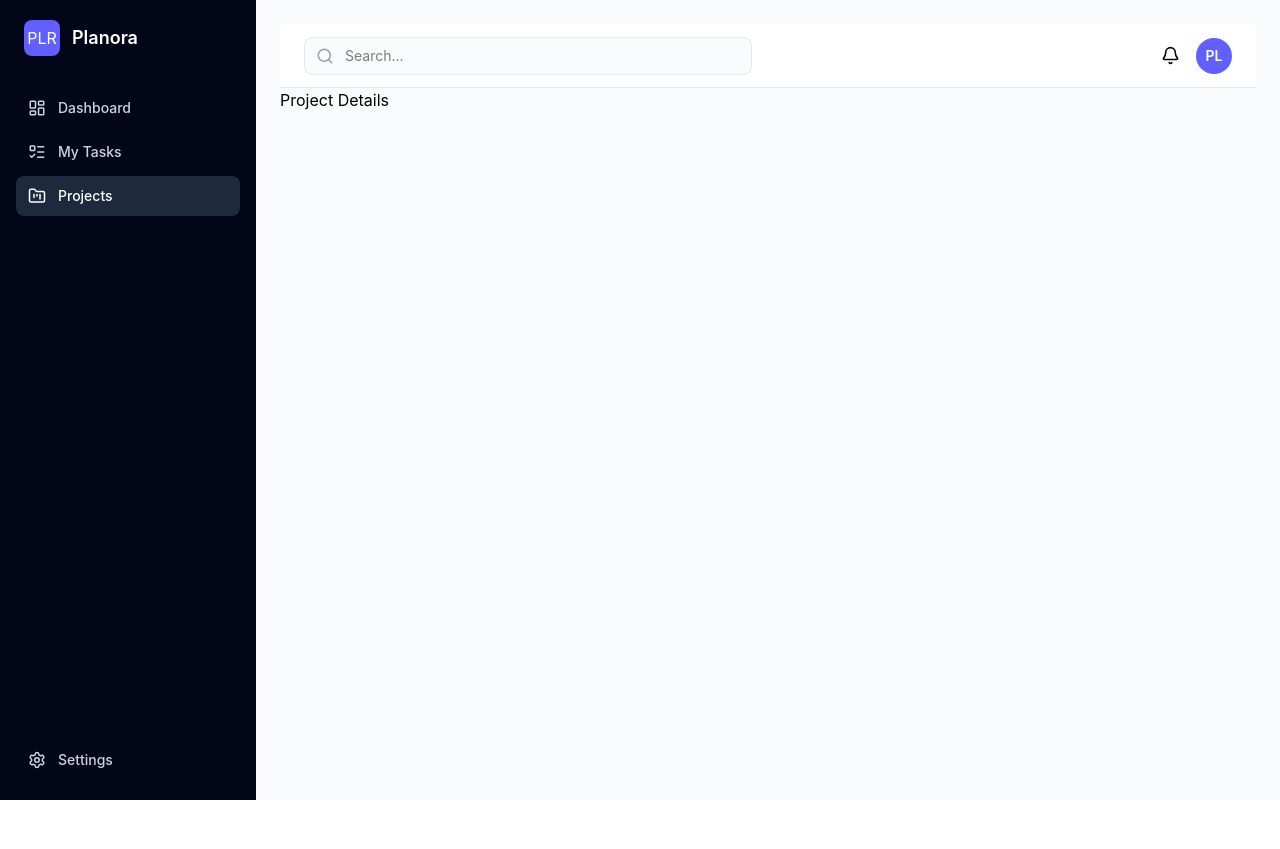
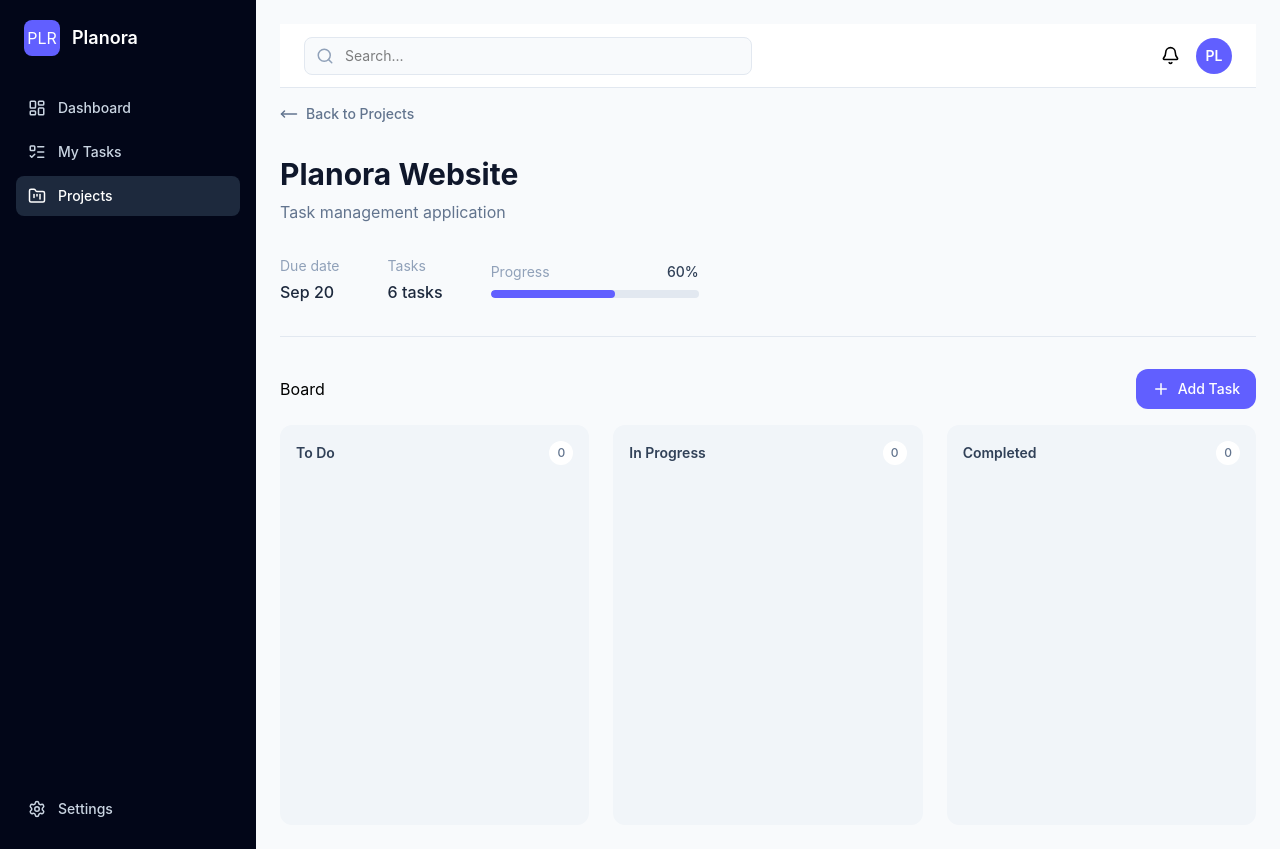
Before and after one commit to SombDdy/Planora, a React (Vite) app: page /projects/1 in a window 1280 px wide. Before the commit the page ends 800 px from the top, so only its background shows below. Built offline with nearby package versions, Linux system fonts and the light colour scheme.

Commit message:
ProjectDetailsPage
Updated freshly created project details page with front

```diff
--- a/src/pages/ProjectDetailsPage.tsx
+++ b/src/pages/ProjectDetailsPage.tsx
@@ -1,7 +1,125 @@
-export function ProjectDetailsPage(){
-    return(
+import { useParams, useNavigate } from "react-router-dom";
+import { projects } from "../data/dashboard";
+import { MoveLeft, Plus } from "lucide-react";
+import { formatDate } from "../utils/dateUtils";
+
+const kanbanColumns = [
+  {
+    title: "To Do",
+    status: "To Do",
+  },
+  {
+    title: "In Progress",
+    status: "In Progress",
+  },
+  {
+    title: "Completed",
+    status: "Completed",
+  },
+];
+
+export function ProjectDetailsPage() {
+  const navigate = useNavigate();
+  const { projectId } = useParams();
+
+  const project = projects.find((proj) => proj.id === Number(projectId));
+
+  if (!project) {
+    return (
+      <div className="flex min-h-[70vh] flex-col items-center justify-center">
+        <div className="flex flex-col items-center rounded-xl border border-slate-200 bg-white px-12 py-10 shadow-sm">
+          <h1 className="text-2xl font-semibold text-slate-900">
+            Project not found
+          </h1>
+
+          <p className="mt-2 text-sm text-slate-500">
+            The project you're looking for doesn't exist.
+          </p>
+
+          <button
+            onClick={() => navigate("/projects")}
+            className="mt-6 flex items-center gap-2 rounded-lg border border-slate-200 bg-white px-4 py-2 text-sm font-medium text-slate-700 transition hover:bg-slate-50"
+          >
+            <MoveLeft size={18} />
+            Back to Projects
+          </button>
+        </div>
+      </div>
+    );
+  }
+
+  return (
+    <div className="flex w-full flex-col">
+      <button
+        onClick={() => navigate("/projects")}
+        className="mt-4 flex w-fit items-center gap-2 text-sm font-medium text-slate-500 transition hover:text-slate-900"
+      >
+        <MoveLeft size={18} />
+        Back to Projects
+      </button>
+
+      <div className="mt-8">
+        <h1 className="text-3xl font-bold text-slate-900">{project.name}</h1>
+
+        <p className="mt-2 text-base text-slate-500">{project.description}</p>
+      </div>
+
+      <div className="mt-8 flex items-center gap-12 border-b border-slate-200 pb-8">
         <div>
-            Project Details
+          <p className="text-sm text-slate-400">Due date</p>
+          <p className="mt-1 font-medium text-slate-800">
+            {formatDate(project.dueDate)}
+          </p>
         </div>
-    )
+
+        <div>
+          <p className="text-sm text-slate-400">Tasks</p>
+          <p className="mt-1 font-medium text-slate-800">
+            {project.taskCount} tasks
+          </p>
+        </div>
+
+        <div className="w-52">
+          <div className="flex items-center justify-between">
+            <p className="text-sm text-slate-400">Progress</p>
+
+            <p className="text-sm font-medium text-slate-700">
+              {project.progress}%
+            </p>
+          </div>
+
+          <div className="mt-2 h-2 w-full overflow-hidden rounded-full bg-slate-200">
+            <div
+              className="h-full rounded-full bg-indigo-500"
+              style={{ width: `${project.progress}%` }}
+            />
+          </div>
+        </div>
+      </div>
+      <div className="mt-8">
+        <div className="flex items-center justify-between">
+          <h2>Board</h2>
+          <button className="flex items-center gap-2 rounded-xl bg-indigo-500 px-4 py-2.5 text-sm font-medium text-white transition hover:bg-indigo-600">
+            <Plus size={18} /> Add Task
+          </button>
+        </div>
+        <div className="grid grid-cols-3 gap-6 mt-4">
+          {kanbanColumns.map((c) => {
+            return (
+              <div key={c.status} className="rounded-xl bg-slate-100 p-4 min-h-100">
+                <div className="flex items-center justify-between">
+                  <h3 className="text-sm font-semibold text-slate-700">
+                    {c.title}
+                  </h3>
+                  <span className="flex h-6 min-w-6 items-center justify-center rounded-full bg-white px-2 text-xs font-medium text-slate-500">
+                    0
+                  </span>
+                </div>
+              </div>
+            );
+          })}
+        </div>
+      </div>
+    </div>
+  );
 }
```
Also changed, not shown: src/pages/ProjectsPage.tsx (line endings or trailing spaces).
